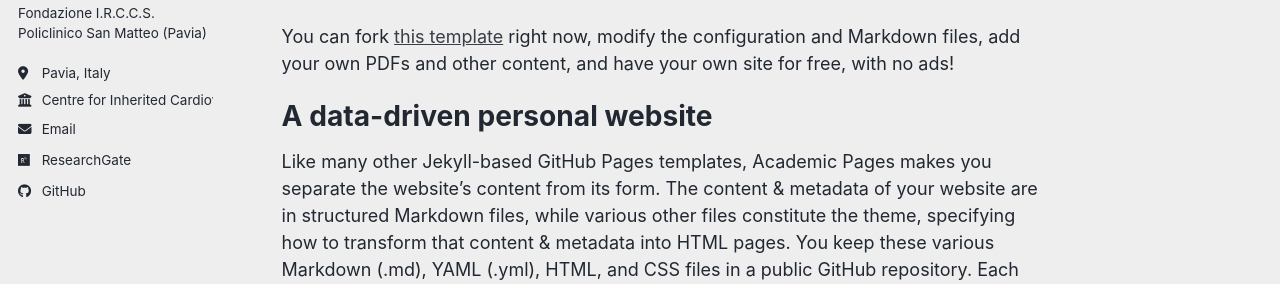
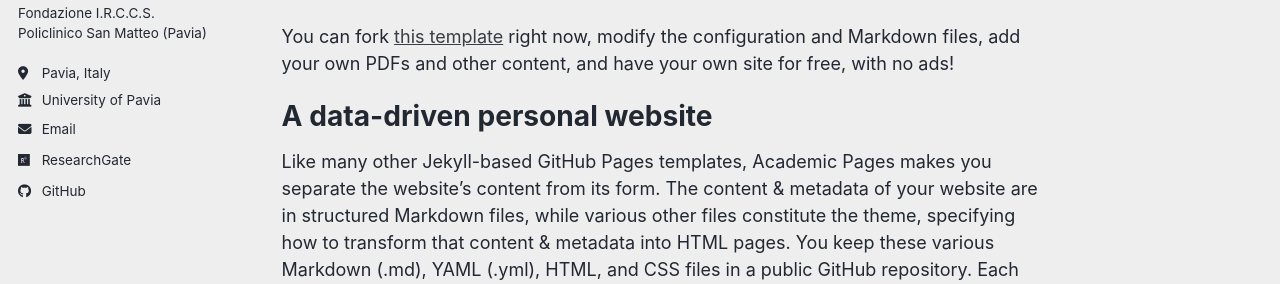
Before and after one commit to edward-f-buccieri/edward-f-buccieri.github.io, a Jekyll site: the page built from _pages/about.md, in a window 1280 px wide. Shown: the part 388-672 px from the top of the page. Built offline with Jekyll 4.4.1, drawn with Linux system fonts in a browser that asks for light colours; a script bundle is joined from its source files by our own code; library files that are not in the unit come from our copies.

Commit message:
Update _config.yml

```diff
--- a/_config.yml
+++ b/_config.yml
@@ -28,7 +28,7 @@
   pronouns         : # example: "she/her"
   bio              : "Master's student in Mathematics at University of Pavia and Reasearcher at the Centre for Inherited Cardiovascular Diseases - Fondazione I.R.C.C.S. Policlinico San Matteo (Pavia)"
   location         : "Pavia, Italy"
-  employer         : "Centre for Inherited Cardiovascular Diseases - Fondazione I.R.C.C.S. Policlinico San Matteo"
+  employer         : "University of Pavia"
   uri              : # URL
   email            : "eddysntn@gmail.com"
 
@@ -51,7 +51,7 @@
   bitbucket        : # Username - Update with your username on the site
   codepen          : # Username
   dribbble         : # Username
-  github           : "academicpages"
+  github           : "edward-f-buccieri"
   kaggle           : # Username
   stackoverflow    : # User number or user number and name (i.e., use "1" or "1/jeff-atwood")
 
```
